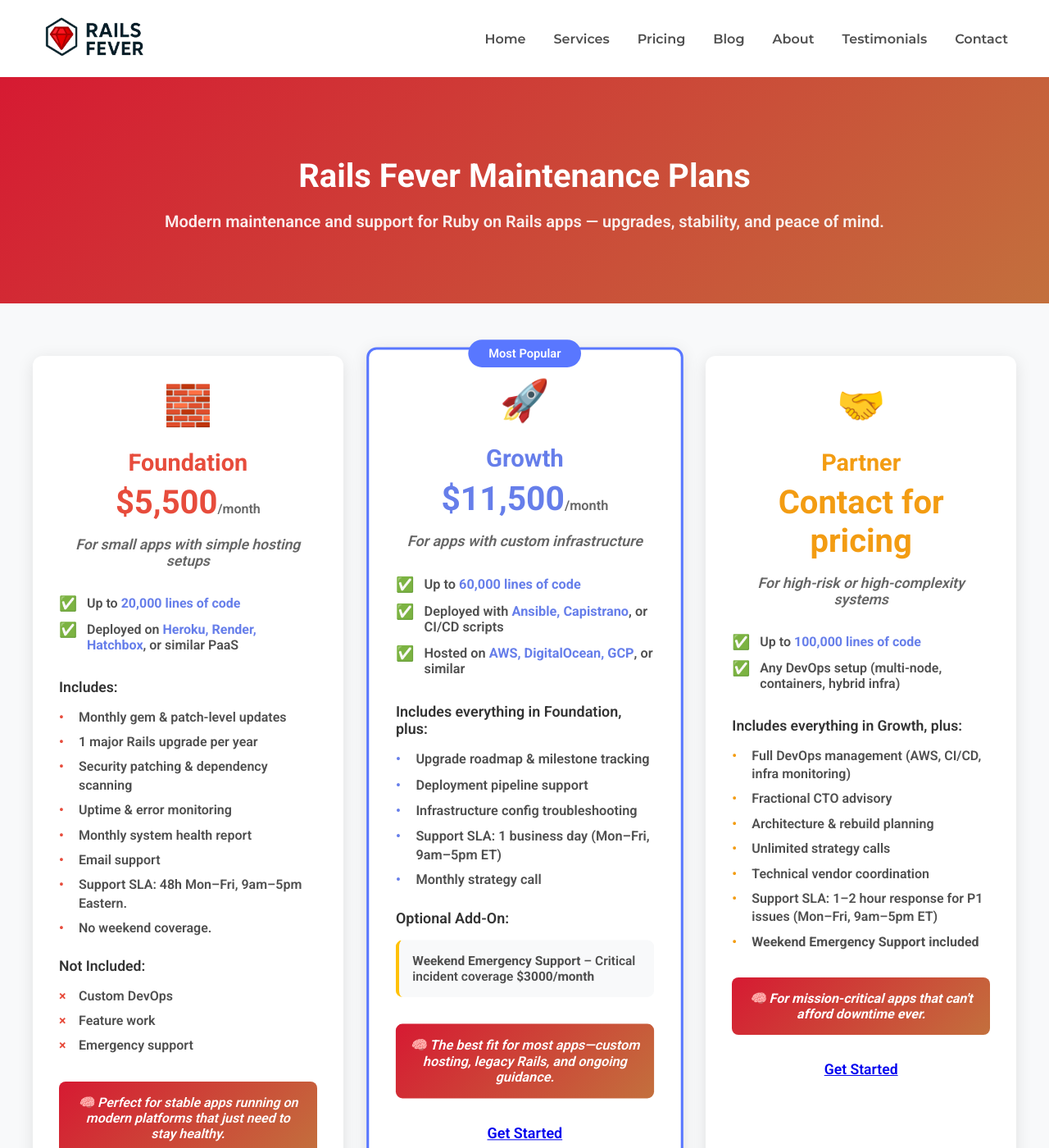
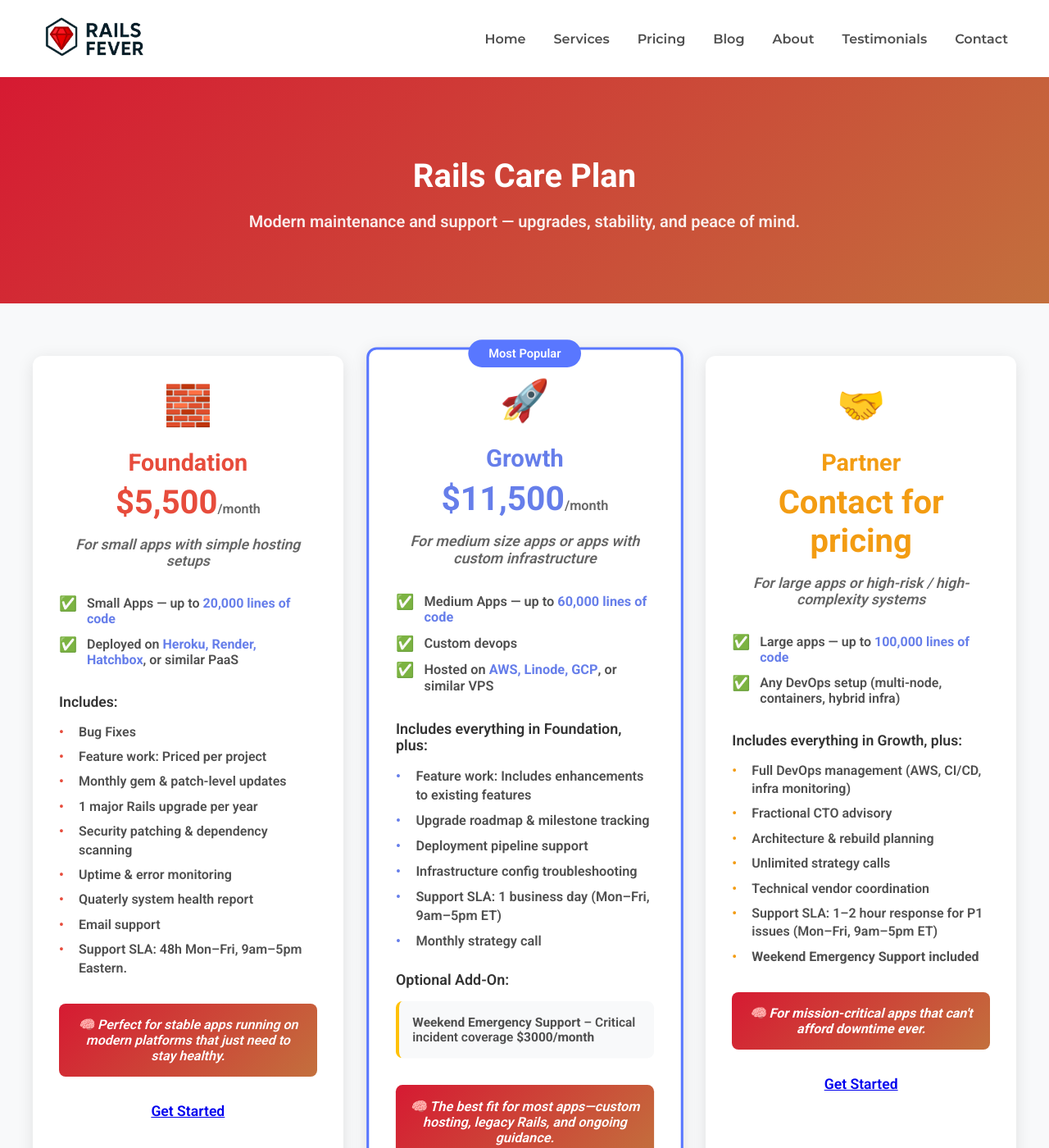
Before and after one commit to waleo/railsfever-05-2025, a Jekyll site: the page built from pricing.html, in a window 1280 px wide and 1400 px high. Shown: the whole window at 82% size. Built offline with Jekyll 4.4.1, drawn with Linux system fonts in a browser that asks for light colours.

Commit message:
update pricing page

```diff
--- a/pricing.html
+++ b/pricing.html
@@ -7,8 +7,8 @@
 <main class="pricing-page">
   <section class="pricing-hero">
     <div class="container">
-      <h1>Rails Fever Maintenance Plans</h1>
-      <p class="hero-subtitle">Modern maintenance and support for Ruby on Rails apps — upgrades, stability, and peace of mind.</p>
+      <h1>Rails Care Plan</h1>
+      <p class="hero-subtitle">Modern maintenance and support — upgrades, stability, and peace of mind.</p>
     </div>
   </section>
 
@@ -28,7 +28,7 @@
           <div class="plan-specs">
             <div class="spec-item">
               <span class="checkmark">✅</span>
-              <span>Up to <strong>20,000 lines of code</strong></span>
+              <span>Small Apps — up to <strong>20,000 lines of code</strong></span>
             </div>
             <div class="spec-item">
               <span class="checkmark">✅</span>
@@ -39,21 +39,15 @@
           <div class="plan-features">
             <h3>Includes:</h3>
             <ul>
+              <li>Bug Fixes</li>
+              <li>Feature work: Priced per project</li>
               <li>Monthly gem & patch-level updates</li>
               <li>1 major Rails upgrade per year</li>
               <li>Security patching & dependency scanning</li>
               <li>Uptime & error monitoring</li>
-              <li>Monthly system health report</li>
+              <li>Quaterly system health report</li>
               <li>Email support</li>
               <li>Support SLA: 48h Mon–Fri, 9am–5pm Eastern.</li>
-              <li>No weekend coverage.</li>
-            </ul>
-
-            <h3>Not Included:</h3>
-            <ul class="not-included">
-              <li>Custom DevOps</li>
-              <li>Feature work</li>
-              <li>Emergency support</li>
             </ul>
           </div>
 
@@ -73,27 +67,28 @@
             <div class="plan-icon">🚀</div>
             <h2>Growth</h2>
             <div class="plan-price">$11,500<span>/month</span></div>
-            <p class="plan-description">For apps with custom infrastructure</p>
+            <p class="plan-description">For medium size apps or apps with custom infrastructure</p>
           </div>
 
           <div class="plan-specs">
             <div class="spec-item">
               <span class="checkmark">✅</span>
-              <span>Up to <strong>60,000 lines of code</strong></span>
+              <span>Medium Apps — up to <strong>60,000 lines of code</strong></span>
             </div>
             <div class="spec-item">
               <span class="checkmark">✅</span>
-              <span>Deployed with <strong>Ansible, Capistrano</strong>, or CI/CD scripts</span>
+              <span>Custom devops</span>
             </div>
             <div class="spec-item">
               <span class="checkmark">✅</span>
-              <span>Hosted on <strong>AWS, DigitalOcean, GCP</strong>, or similar</span>
+              <span>Hosted on <strong>AWS, Linode, GCP</strong>, or similar VPS</span>
             </div>
           </div>
 
           <div class="plan-features">
             <h3>Includes everything in Foundation, plus:</h3>
             <ul>
+              <li>Feature work: Includes enhancements to existing features</li>
               <li>Upgrade roadmap & milestone tracking</li>
               <li>Deployment pipeline support</li>
               <li>Infrastructure config troubleshooting</li>
@@ -122,13 +117,13 @@
             <div class="plan-icon">🤝</div>
             <h2>Partner</h2>
             <div class="plan-price">Contact for pricing</div>
-            <p class="plan-description">For high-risk or high-complexity systems</p>
+            <p class="plan-description">For large apps or high-risk / high-complexity systems</p>
           </div>
 
           <div class="plan-specs">
             <div class="spec-item">
               <span class="checkmark">✅</span>
-              <span>Up to <strong>100,000 lines of code</strong></span>
+              <span>Large apps — up to <strong>100,000 lines of code</strong></span>
             </div>
             <div class="spec-item">
               <span class="checkmark">✅</span>
```
